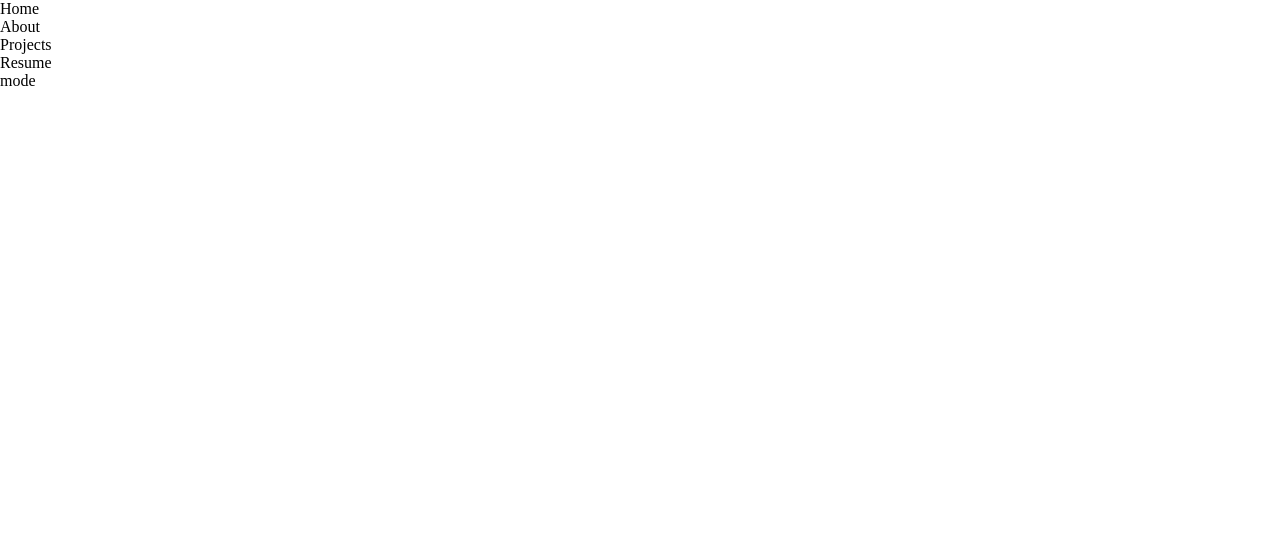
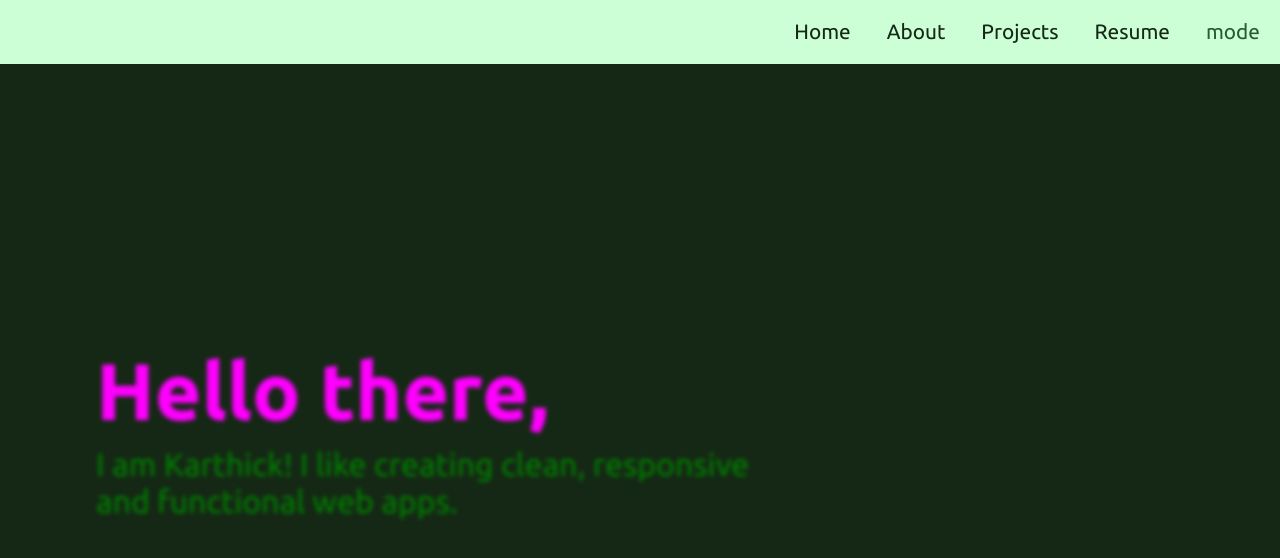
Before and after one commit to karthicbz/portfolio, a React (Create React App) app: page / in a window 1280 px wide. Shown: the top 558 px of the page. Built offline with nearby package versions, Linux system fonts and the light colour scheme.

Commit message:
added text for mainpage

```diff
--- a/public/index.html
+++ b/public/index.html
@@ -24,6 +24,12 @@
       work correctly both with client-side routing and a non-root public URL.
       Learn how to configure a non-root public URL by running `npm run build`.
     -->
+    <link rel="preconnect" href="https://fonts.googleapis.com" />
+    <link rel="preconnect" href="https://fonts.gstatic.com" crossorigin />
+    <link
+      href="https://fonts.googleapis.com/css2?family=Ubuntu:wght@400;700&display=swap"
+      rel="stylesheet"
+    />
     <title>React App</title>
   </head>
   <body>
--- a/src/App.css
+++ b/src/App.css
@@ -3,3 +3,16 @@
   margin: 0;
   box-sizing: border-box;
 }
+
+html,
+body {
+  height: 100%;
+}
+
+body {
+  background-color: #152815;
+}
+
+#root {
+  height: 100%;
+}
--- a/src/App.js
+++ b/src/App.js
@@ -1,12 +1,22 @@
 import logo from "./logo.svg";
 import "./App.css";
 import Navbar from "./components/Navbar";
+import NameContainer from "./components/NameContainer";
+import styled from "styled-components";
+
+const GridDiv = styled.div`
+  height: 100%;
+  display: grid;
+  grid-template-columns: 1fr;
+  grid-template-rows: 64px calc(100% - 64px);
+`;
 
 function App() {
   return (
-    <div>
+    <GridDiv>
       <Navbar />
-    </div>
+      <NameContainer />
+    </GridDiv>
   );
 }
 
--- /dev/null
+++ b/src/components/NameContainer.jsx
@@ -0,0 +1,45 @@
+import React from "react";
+import styled from "styled-components";
+
+const DIV = styled.div`
+  /* height: 100%; */
+  background-color: transparent;
+  font-family: "Ubuntu", sans-serif;
+  max-width: 700px;
+  padding: 1rem;
+  border-radius: 10px;
+  grid-column: 1/2;
+  grid-row: 2/3;
+  display: flex;
+  flex-direction: column;
+  justify-content: center;
+  margin: 15rem 0 15rem 5rem;
+  gap: 10px;
+  filter: blur(2px);
+
+  & > p:first-child {
+    font-size: 5rem;
+    font-weight: 700;
+    color: fuchsia;
+  }
+
+  & > p {
+    font-size: 2rem;
+    font-weight: 400;
+    color: green;
+  }
+`;
+
+const NameContainer = () => {
+  return (
+    <DIV>
+      <p>Hello there,</p>
+      <p>
+        I am Karthick! I like creating clean, responsive and functional web
+        apps.
+      </p>
+    </DIV>
+  );
+};
+
+export default NameContainer;
--- a/src/components/Navbar.jsx
+++ b/src/components/Navbar.jsx
@@ -1,16 +1,61 @@
 import React from "react";
+import styled from "styled-components";
+import { Link } from "react-router-dom";
+
+const NavBar = styled.div`
+  /* box-sizing: border-box; */
+  width: 100%;
+  background-color: #cdffd6;
+  display: grid;
+  grid-column: 1/2;
+  grid-row: 1/2;
+
+  & > ul {
+    display: flex;
+    list-style-type: none;
+    gap: 1rem;
+    font-family: "Ubuntu", sans-serif;
+    font-size: 1.3rem;
+    padding: 10px;
+    justify-content: end;
+    color: #275d2e;
+  }
+
+  & > ul > li {
+    padding: 8px;
+    border: 2px solid transparent;
+
+    & > a {
+      color: #152815;
+      text-decoration: none;
+    }
+  }
+
+  & > ul > li:hover {
+    border-bottom-color: #48a85a;
+    cursor: pointer;
+  }
+`;
 
 const Navbar = () => {
   return (
-    <div>
+    <NavBar>
       <ul>
-        <li>Home</li>
-        <li>About</li>
-        <li>Projects</li>
-        <li>Resume</li>
+        <li>
+          <Link to="/">Home</Link>
+        </li>
+        <li>
+          <Link to="/about">About</Link>
+        </li>
+        <li>
+          <Link to="/projects">Projects</Link>
+        </li>
+        <li>
+          <Link to="/Resume">Resume</Link>
+        </li>
         <li>mode</li>
       </ul>
-    </div>
+    </NavBar>
   );
 };
 
--- a/src/components/Router.jsx
+++ b/src/components/Router.jsx
@@ -8,5 +8,13 @@ const Router = () => {
       path: "/",
       element: <App />,
     },
+    {
+      path: "/:currPath",
+      element: <App />,
+    },
   ]);
+
+  return <RouterProvider router={router} />;
 };
+
+export default Router;
--- a/src/index.js
+++ b/src/index.js
@@ -2,11 +2,12 @@ import React from "react";
 import ReactDOM from "react-dom/client";
 import App from "./App";
 import reportWebVitals from "./reportWebVitals";
+import Router from "./components/Router";
 
 const root = ReactDOM.createRoot(document.getElementById("root"));
 root.render(
   <React.StrictMode>
-    <App />
+    <Router />
   </React.StrictMode>
 );
 
```
Also changed, not shown: 1 other file (tests, documents, lock files or other folders).
